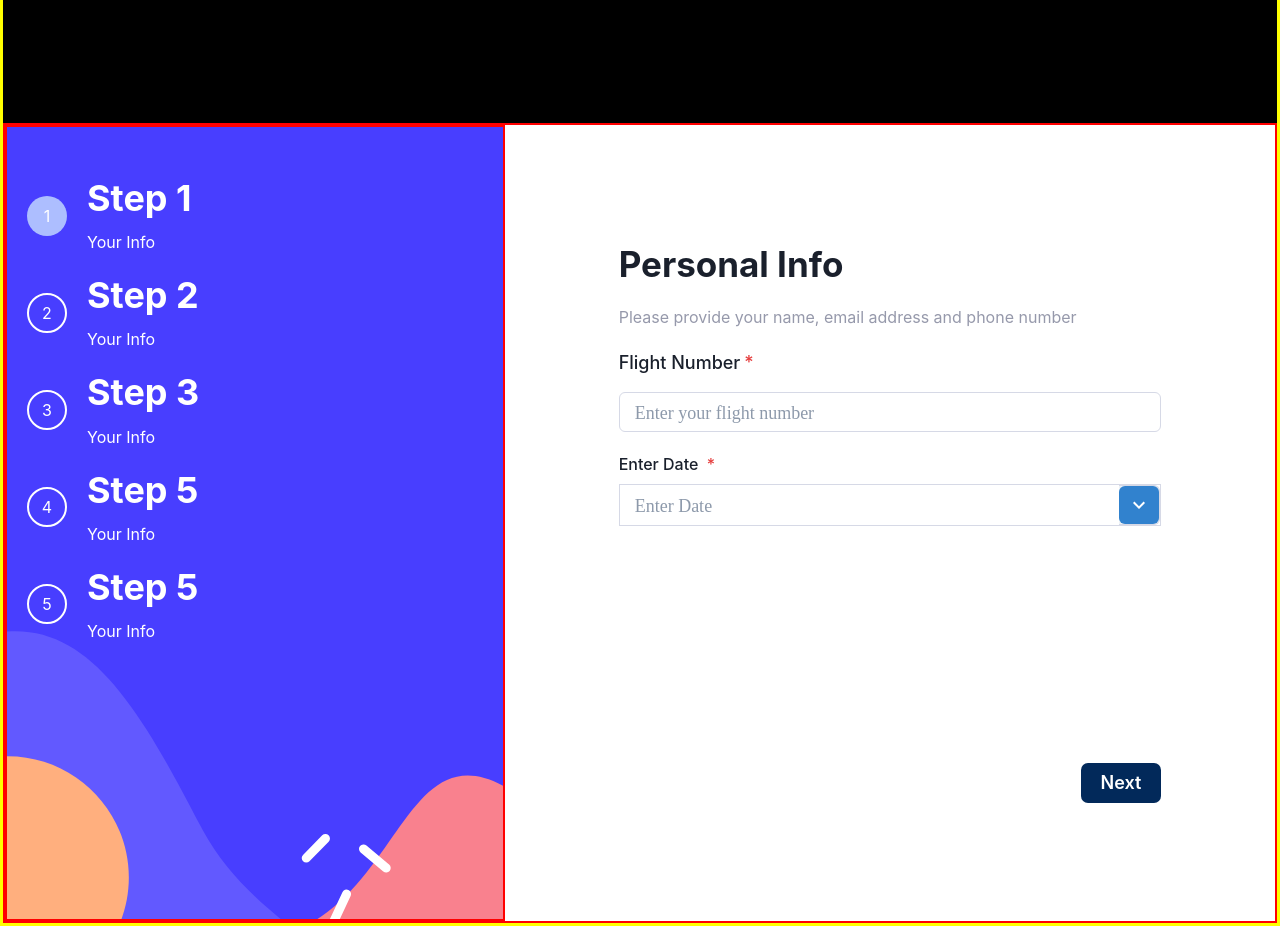
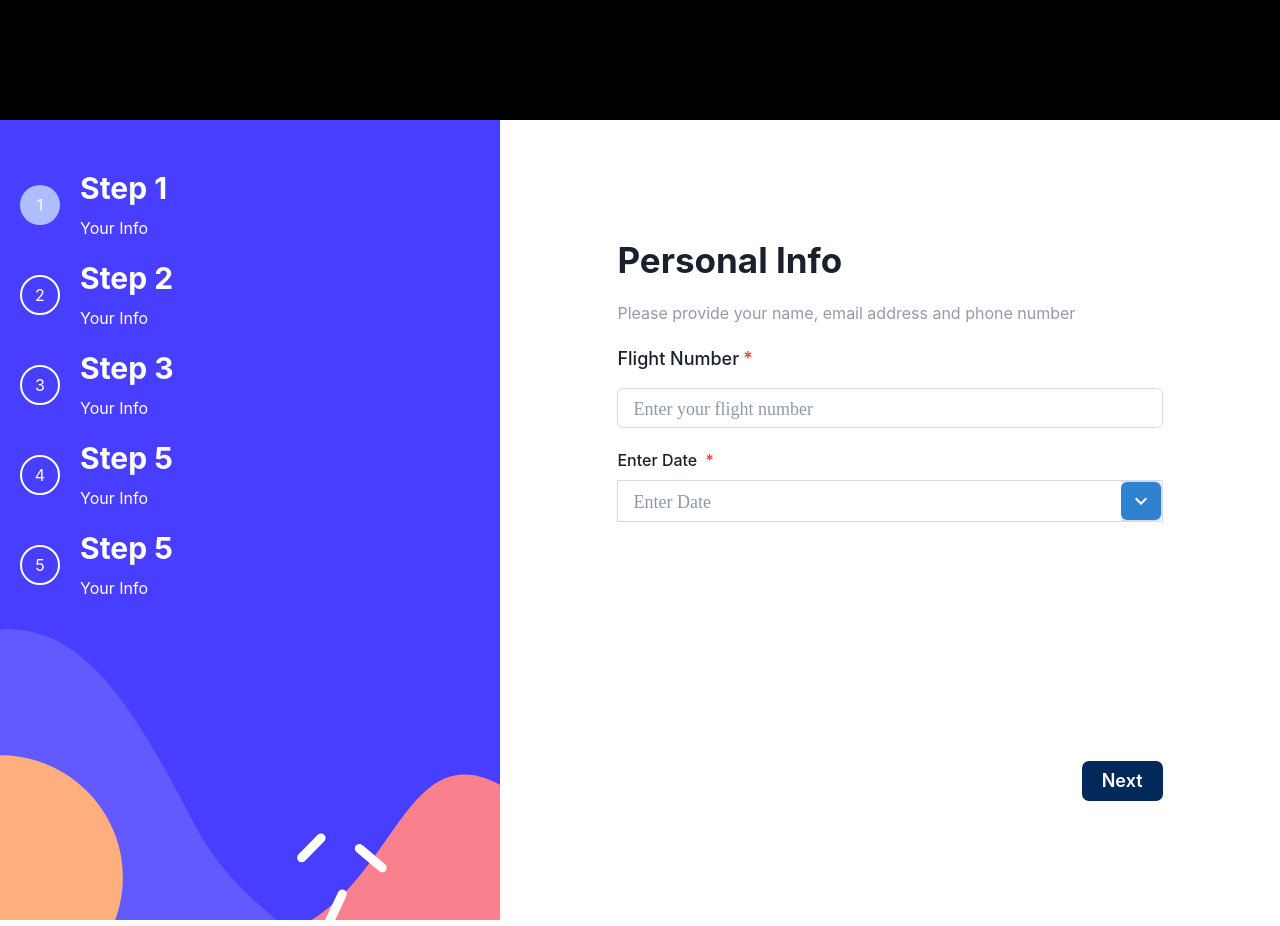
Before and after one commit to MayorFalomo/multistep, a Next.js app: page /formpage in a window 1280 px wide. Shown: the part 440-1366 px from the top of the page. Built offline with nearby package versions, Linux system fonts and the light colour scheme.

Commit message:
added responsivness and form inputs

```diff
--- a/app/components/Navbar.jsx
+++ b/app/components/Navbar.jsx
@@ -63,24 +63,9 @@ const Navbar = () => {
         bg={useColorModeValue("gray.100", "gray.900")}
         px={4}
       >
-        <Flex
-          h={16}
-          alignItems={"center"}
-          // flexDirection="row-reverse"
-          justifyContent={"space-between"}
-          // border="2px red solid"
-        >
+        <Flex h={16} alignItems={"center"} justifyContent={"space-between"}>
           <HStack spacing={8} alignItems={"center"}>
             <Heading>Logo</Heading>
-            {/* <HStack
-              as={"nav"}
-              spacing={4}
-              display={{ base: "none", md: "flex" }}
-            >
-              {Links.map((link) => (
-                <NavLink key={link}>{link}</NavLink>
-              ))}
-            </HStack> */}
           </HStack>
           <Flex alignItems={"center"}>
             <HStack spacing={8} alignItems={"center"}>
@@ -195,9 +180,6 @@ const Navbar = () => {
                   </Link>
                 </ListItem>
               </List>
-              {/* {Links.map((link) => (
-                <NavLink key={link}>{link}</NavLink>
-              ))} */}
             </Stack>
           </Box>
         ) : null}
--- a/app/components/form/SuccessPage.jsx
+++ b/app/components/form/SuccessPage.jsx
@@ -34,6 +34,7 @@ const SuccessPage = () => {
         <Text
           fontSize={{ base: "16px", lg: "18px", "2xl": "20px " }}
           color="hsl(231, 11%, 63%)"
+          textAlign="center"
         >
           Your information has been submitted successfully!
         </Text>
--- a/app/contact/page.js
+++ b/app/contact/page.js
@@ -3,7 +3,7 @@ import { Box, Container, Heading } from "@chakra-ui/react";
 
 const page = () => {
   return (
-    <Container maxW="100%" border="2px blue solid" h="100vh">
+    <Container maxW="100%" h="100vh">
       <Box display="flex" justifyContent="center" alignItems="center" h="100%">
         <Heading fontSize="40px ">Contact Page</Heading>
       </Box>
--- a/app/formpage/page.js
+++ b/app/formpage/page.js
@@ -22,21 +22,24 @@ import SuccessPage from "../components/form/SuccessPage";
 const formpage = () => {
   const [step, setStep] = useState(1);
   const [name, setName] = useState("");
+  const [surname, setSurname] = useState("");
   const [email, setEmail] = useState("");
-  const [phone, setPhone] = useState("");
+  const [telephone, setTelephone] = useState("");
   const [flightNumber, setFlightNumber] = useState("");
   const [date, setDate] = useState("");
   const [address, setAddress] = useState("");
+  const [bookingNumber, setBookingNumber] = useState("");
   const [zipCode, setZipCode] = useState("");
   const [authMessage, setAuthMessage] = useState("");
   const [formData, setFormData] = useState({
     name,
+    surname,
     email,
-    // phone,
+    telephone,
     flightNumber,
     date,
     address,
-    zipCode,
+    bookingNumber,
   });
 
   return (
@@ -57,7 +60,14 @@ const formpage = () => {
         xl: "100%",
         "2xl": "full",
       }}
-      border="3px yellow solid"
+      maxH={{
+        base: "100%",
+        sm: "100%",
+        md: "100%",
+        lg: "100%",
+        xl: "100%",
+        "2xl": "full",
+      }}
       p="0"
     >
       <Container
@@ -72,23 +82,30 @@ const formpage = () => {
           alignItems="center"
           h="100%"
         >
-          <Heading color="#fff" fontSize="40px ">
+          <Heading
+            color="#fff"
+            fontSize={{ base: "30px", lg: "35px", "2xl": "40px " }}
+          >
             Form Page
           </Heading>
         </Box>
       </Container>
+
       <Container
         h="100vh"
+        maxH="100%"
         display="flex"
-        flexDirection={{ base: "column", sm: "column", lg: "row", xl: "row" }}
+        flexDirection={{
+          base: "column",
+          sm: "column",
+          md: "row",
+          lg: "row",
+          xl: "row",
+        }}
         alignItems="center"
         maxWidth="100%"
-        // maxW="100%"
-        // m="5px 5px"
-        overflow="hidden"
         p="0"
         m="0"
-        border="2px red solid "
       >
         <Box
           backgroundImage="./sidebar.svg"
@@ -96,27 +113,32 @@ const formpage = () => {
           backgroundPosition="center"
           backgroundSize="cover"
           objectFit="cover"
-          height="100%"
-          // width="500px"
-          // maxW="40%"
+          height={{ base: "30%", md: "100%" }}
           w={{
             base: "100%",
             sm: "100%",
+            md: "40%",
             lg: "500px",
             xl: "500px",
             "2xl": "500px",
           }}
-          r
           maxW={{
             base: "100%",
             sm: "100%",
+            md: "70%",
             lg: "40%",
             xl: "40%",
             "2xl": "40%",
           }}
-          border="2px red solid "
         >
-          <Stack spacing="20px" mt="30px" p="20px">
+          <Stack
+            direction={{ base: "row", md: "column" }}
+            justifyContent={{ base: "center", md: "flex-start" }}
+            alignItems={{ base: "center", md: "flex-start" }}
+            spacing="20px"
+            mt="30px"
+            p="20px"
+          >
             <Flex alignItems="center" gap="20px">
               <Text
                 border={step == 1 ? "none" : "2px white solid "}
@@ -134,8 +156,17 @@ const formpage = () => {
                 {" "}
                 1
               </Text>
-              <Box display="flex" flexDirection="column" gap="10px">
-                <Heading color="white">Step 1 </Heading>
+              <Box
+                display={{ base: "none", md: "flex" }}
+                flexDirection="column"
+                gap="10px"
+              >
+                <Heading
+                  fontSize={{ base: "30px", lg: "30px", "2xl": "35px " }}
+                  color="white"
+                >
+                  Step 1{" "}
+                </Heading>
                 <Text color="white">Your Info </Text>
               </Box>
             </Flex>
@@ -154,8 +185,17 @@ const formpage = () => {
               >
                 2{" "}
               </Text>
-              <Box display="flex" flexDirection="column" gap="10px">
-                <Heading color="white">Step 2 </Heading>
+              <Box
+                display={{ base: "none", md: "flex" }}
+                flexDirection="column"
+                gap="10px"
+              >
+                <Heading
+                  fontSize={{ base: "30px", lg: "30px", "2xl": "35px " }}
+                  color="white"
+                >
+                  Step 2{" "}
+                </Heading>
                 <Text color="white">Your Info </Text>
               </Box>
             </Flex>
@@ -174,8 +214,17 @@ const formpage = () => {
               >
                 3{" "}
               </Text>
-              <Box display="flex" flexDirection="column" gap="10px">
-                <Heading color="white">Step 3 </Heading>
+              <Box
+                display={{ base: "none", md: "flex" }}
+                flexDirection="column"
+                gap="10px"
+              >
+                <Heading
+                  fontSize={{ base: "30px", lg: "30px", "2xl": "35px " }}
+                  color="white"
+                >
+                  Step 3{" "}
+                </Heading>
                 <Text color="white">Your Info </Text>
               </Box>
             </Flex>
@@ -194,8 +243,17 @@ const formpage = () => {
               >
                 4{" "}
               </Text>
-              <Box display="flex" flexDirection="column" gap="10px">
-                <Heading color="white">Step 5 </Heading>
+              <Box
+                display={{ base: "none", md: "flex" }}
+                flexDirection="column"
+                gap="10px"
+              >
+                <Heading
+                  fontSize={{ base: "30px", lg: "30px", "2xl": "35px " }}
+                  color="white"
+                >
+                  Step 5{" "}
+                </Heading>
                 <Text color="white">Your Info </Text>
               </Box>
             </Flex>
@@ -215,15 +273,28 @@ const formpage = () => {
               >
                 5{" "}
               </Text>
-              <Box display="flex" flexDirection="column" gap="10px">
-                <Heading color="white">Step 5 </Heading>
+              <Box
+                display={{ base: "none", md: "flex" }}
+                flexDirection="column"
+                gap="10px"
+              >
+                <Heading
+                  fontSize={{ base: "30px", lg: "30px", "2xl": "35px " }}
+                  color="white"
+                >
+                  Step 5{" "}
+                </Heading>
                 <Text color="white">Your Info </Text>
               </Box>
             </Flex>
           </Stack>
         </Box>
 
-        <Container maxWidth="50%" height="100%">
+        <Container
+          w={{ base: "100%", sm: "100%", lg: "60%", xl: "80%", "2xl": "80%" }}
+          height="100%"
+          p="0"
+        >
           {step == 1 ? (
             <StepOne
               setStep={setStep}
@@ -242,8 +313,12 @@ const formpage = () => {
               email={email}
               address={address}
               setAddress={setAddress}
-              zipCode={zipCode}
-              setZipCode={setZipCode}
+              telephone={telephone}
+              setTelephone={setTelephone}
+              surname={surname}
+              setSurname={setSurname}
+              bookingNumber={bookingNumber}
+              setBookingNumber={setBookingNumber}
               formData={formData}
               setFormData={setFormData}
             />
@@ -255,14 +330,14 @@ const formpage = () => {
             <StepFour setStep={setStep} setFormData={setFormData} />
           )}
           {step == 5 && (
-            <StepFive setStep={setStep} setFormData={setFormData} />
-          )}
-          {step == 6 && (
-            <SuccessPage
+            <StepFive
               setStep={setStep}
               formData={formData}
               setFormData={setFormData}
             />
+          )}
+          {step == 6 && (
+            <SuccessPage setStep={setStep} setFormData={setFormData} />
           )}
         </Container>
       </Container>
```
Also changed, not shown: app/about/page.js (+5 -16 lines), app/components/form/StepTwo.jsx (+80 -14 lines), app/page.js (+43 -20 lines).
